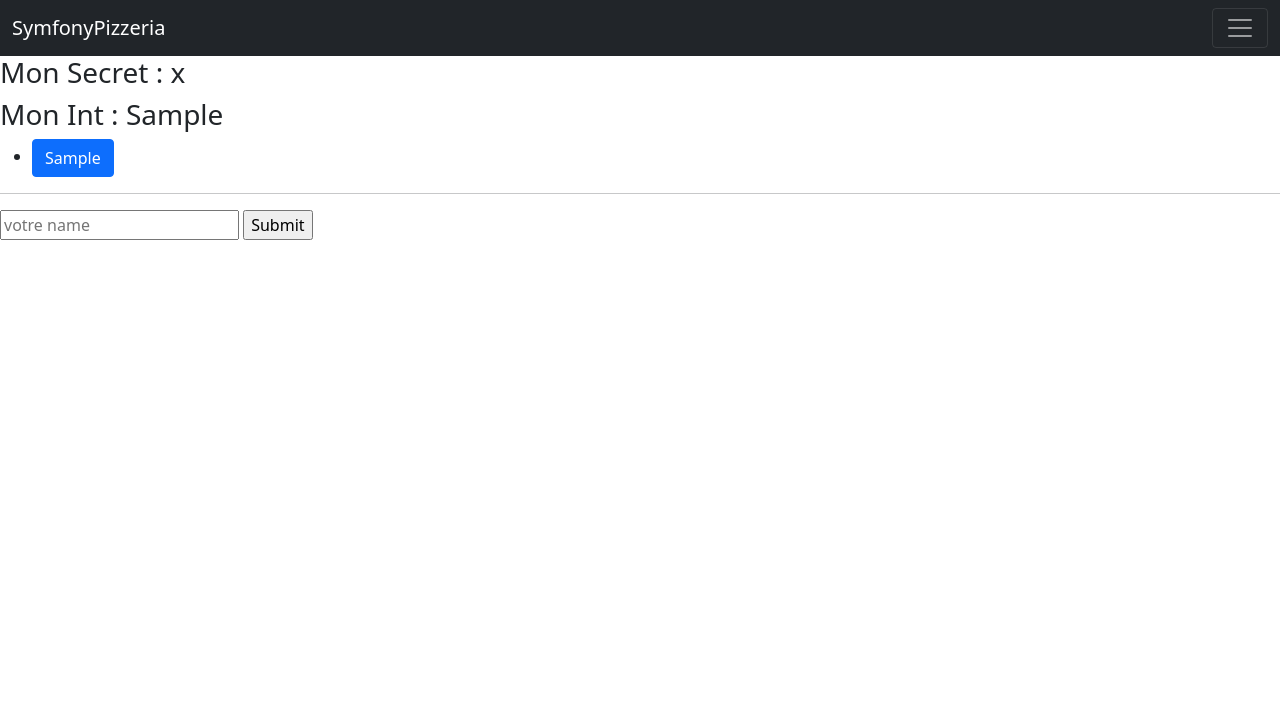
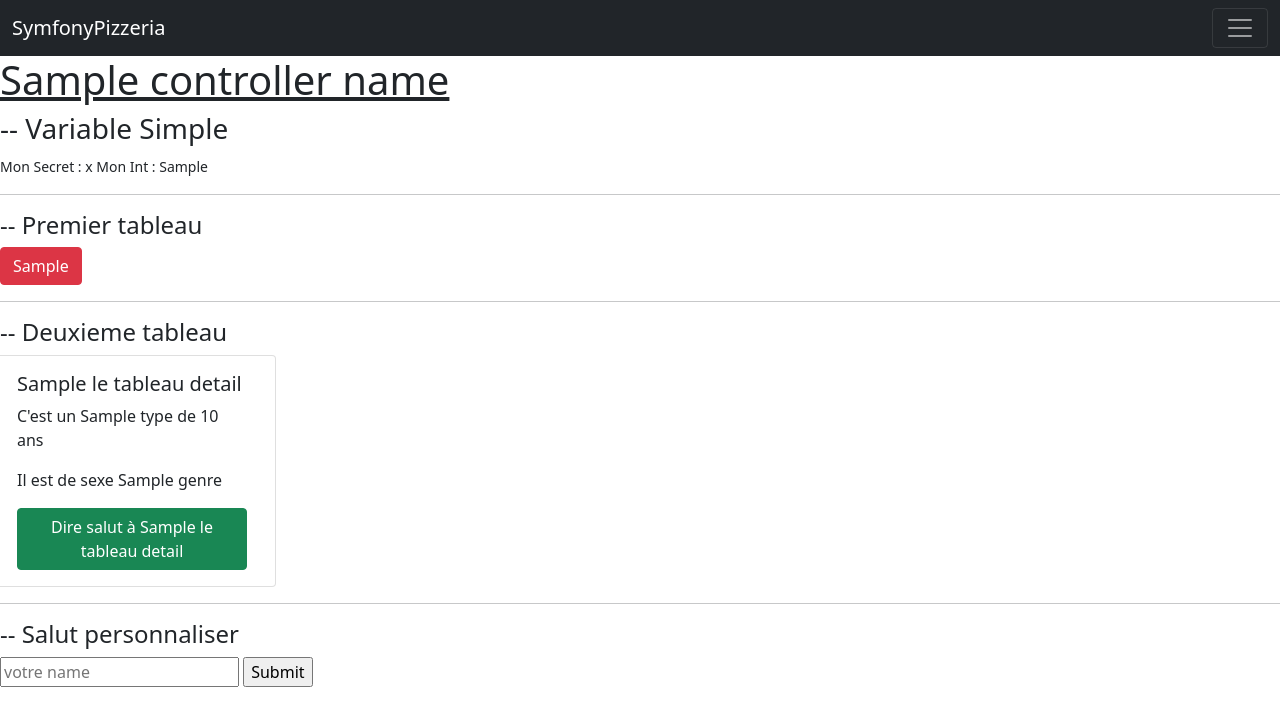
Before and after one commit to TheMaxium69/SymfonyPizzeria, a Symfony app: template templates/bonjour/index.html.twig in a window 1280 px wide. Shown: the top 726 px of the page. Run offline with Twig, Linux system fonts and the light colour scheme; the template is opened without the code that fills it: most values are stand-ins (such as "Sample title", 1, 10 or a date in 2020); some libraries are stand-ins or nearby versions.

Commit message:
tableau detail, card

```diff
--- a/templates/bonjour/index.html.twig
+++ b/templates/bonjour/index.html.twig
@@ -3,20 +3,34 @@
 {% block title %}Function index{% endblock %}
 
 {% block body %}
-
-    <h3>Mon Secret : {{ leSecret }} </h3>
-    <h3>Mon Int : {{ leInt }} </h3>
-
-    <ul>
+    <h1><u>{{ controller_name }}</u></h1>
+    <h3> -- Variable Simple</h3>
+    <small>Mon Secret : {{ leSecret }} </small>
+    <small>Mon Int : {{ leInt }} </small>
+<hr>
+    <h4> -- Premier tableau</h4>
         {% for name in leTableau %}
-            <li>
-                <a class="btn btn-primary" href="{{ path('salutFunction', { name }) }}">{{ name }}</a>
-            </li>
+                <a class="btn btn-danger" href="{{ path('salutFunction', { name }) }}">{{ name }}</a>
         {% endfor %}
-    </ul>
+<hr>
+    <h4> -- Deuxieme tableau</h4>
+    <div class="row">
+        {% for element in leTableauDetail %}
+                    <div class="card" style="width: 18rem;">
+                        <div class="card-body">
+                            <h5 class="card-title">{{ element['name'] }}</h5>
+                            <p class="card-text">C'est un {{ element['type'] }} de {{ element['age'] }} ans</p>
+                            <p class="card-text">Il est de sexe {{ element['genre'] }}</p>
+                            {% set name = element['name'] %}
+                            <a class="btn btn-success" href="{{ path('salutFunction', { name }) }}">Dire salut à {{ element ['name'] }}</a>
+                        </div>
+                    </div>
+        {% endfor %}
+    </div>
 
     <hr>
 
+    <h4> -- Salut personnaliser</h4>
     <form method="post">
         <input type="text" name="route" placeholder="votre name">
         <input type="submit">
```
Also changed, not shown: src/Controller/BonjourController.php (+42 -2 lines).
